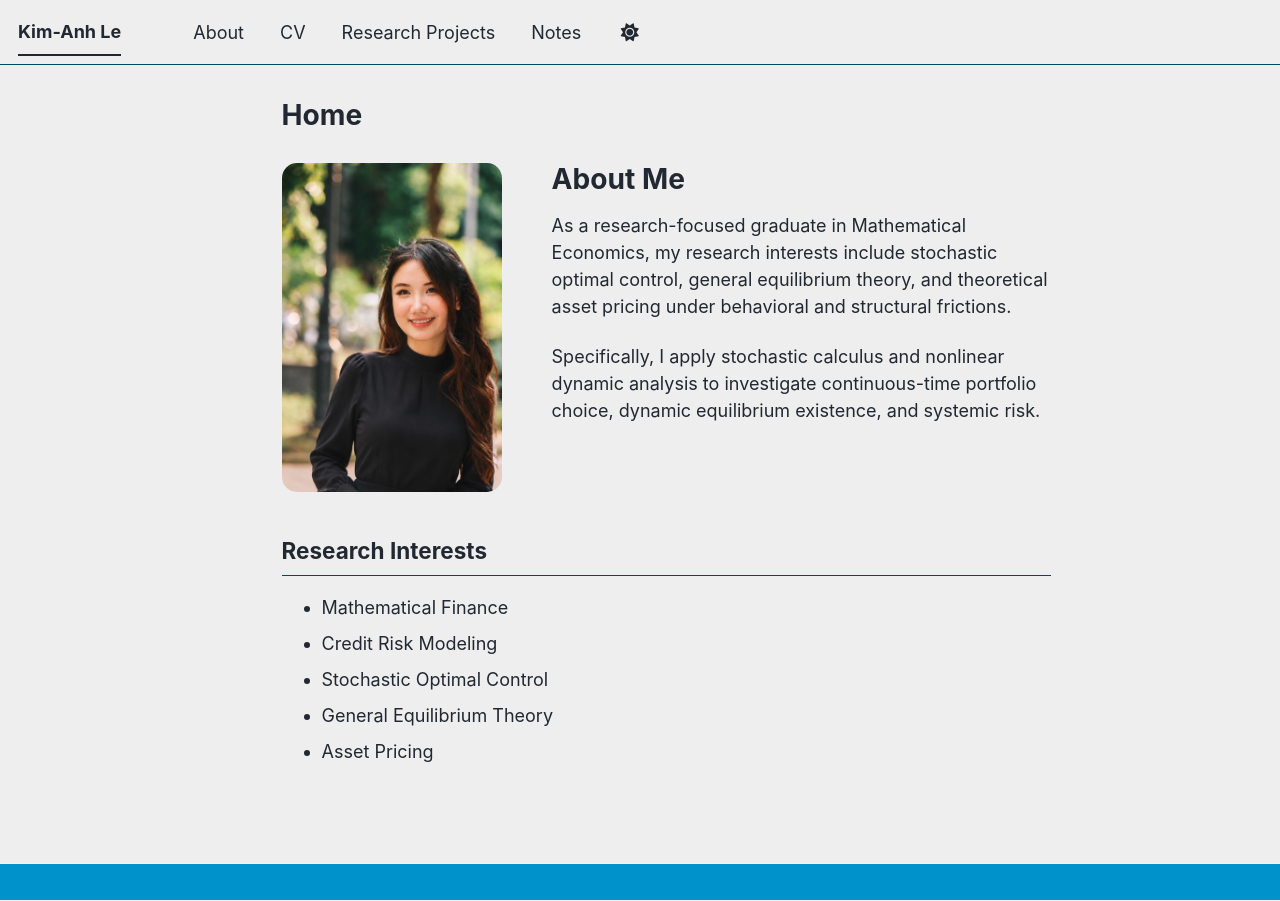
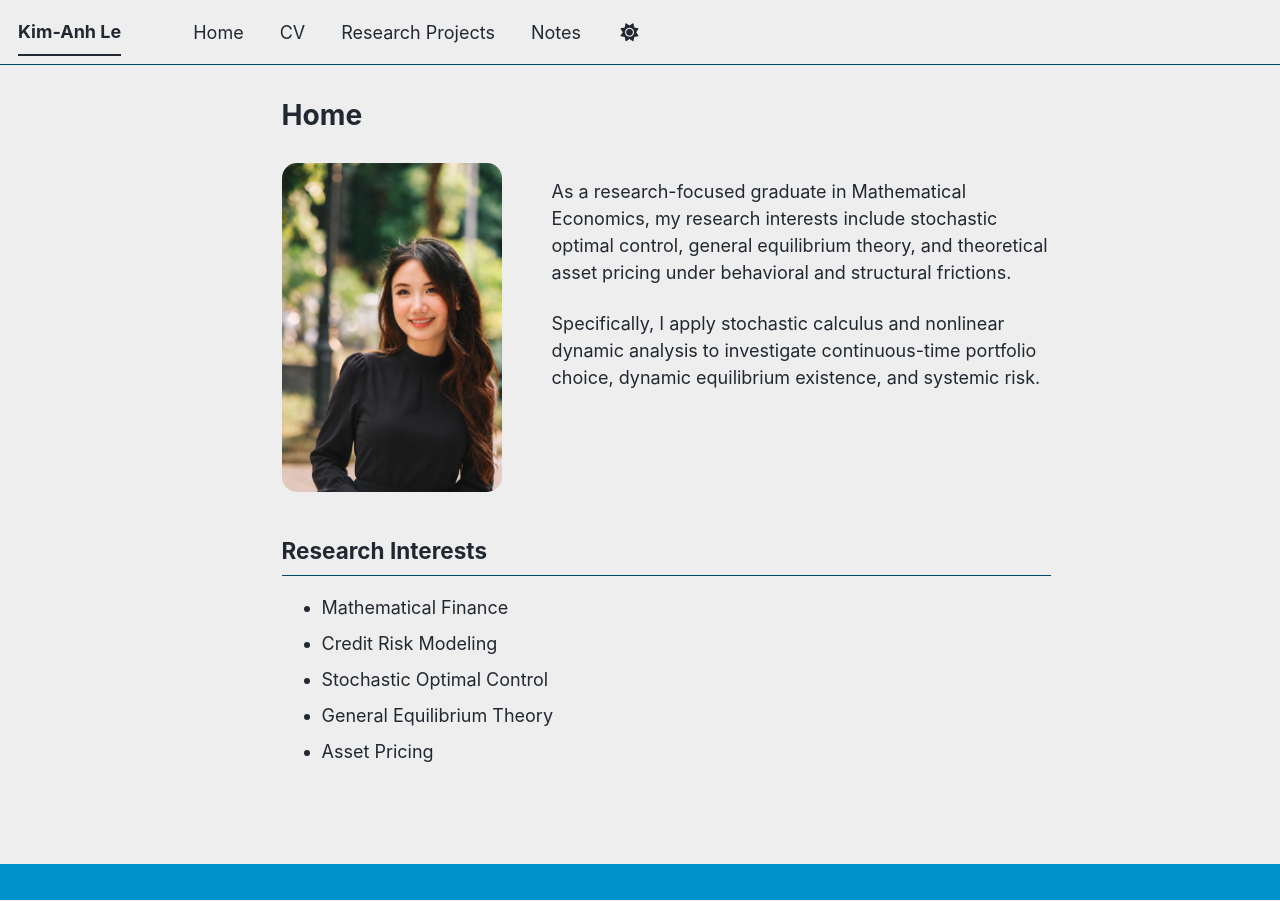
Before and after one commit to kimanhchloe/kimanhchloe.github.io, a Jekyll site: the page built from _pages/about.md, in a window 1280 px wide. Built offline with Jekyll 4.4.1, drawn with Linux system fonts in a browser that asks for light colours; a style sheet for code colours, icons or effects is not loaded.

Commit message:
Update research page

```diff
--- a/_data/navigation.yml
+++ b/_data/navigation.yml
@@ -1,7 +1,7 @@
 # main links
 main:
-  - title: "About"
-    url: /
+  - title: "Home"
+    url: /about/
 
   - title: "CV"
     url: /cv/
--- a/_pages/about.md
+++ b/_pages/about.md
@@ -15,7 +15,6 @@ redirect_from:
 
 <div style="flex:1;">
 <h1 style="margin-top:0; margin-bottom:15px;">
-About Me
 </h1>
 
 <p>
```
